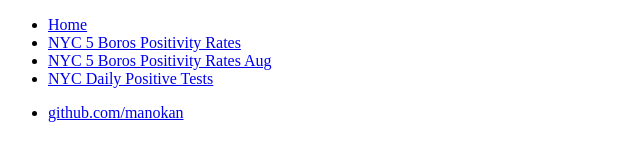
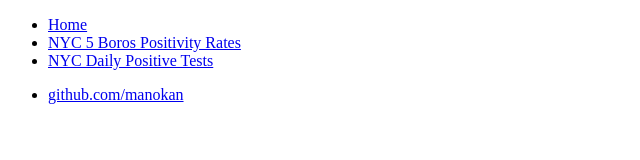
Before and after one commit to manokan/manokan.github.io, a plain HTML site: page index.html in a window 1280 px wide. Shown: the whole page, without its empty margins (0-640 px from the left). Drawn offline with Linux system fonts and the light colour scheme.

Commit message:
Update index.html

```diff
--- a/index.html
+++ b/index.html
@@ -7,8 +7,7 @@
 		<nav>
     		<ul>
         		<li><a href="/">Home</a></li>
-	        	<li><a href="/nyc_positivity_5boros.html">NYC 5 Boros Positivity Rates</a></li>
-			<li><a href="/nyc_positivity_5boros_nyc_082421.html">NYC 5 Boros Positivity Rates Aug</a></li>
+			<li><a href="/nyc_positivity_5boros_nyc_082421.html">NYC 5 Boros Positivity Rates</a></li>
         		<li><a href="/nyc_daily_positives.html">NYC Daily Positive Tests</a></li>
     		</ul>
 		</nav>
```
